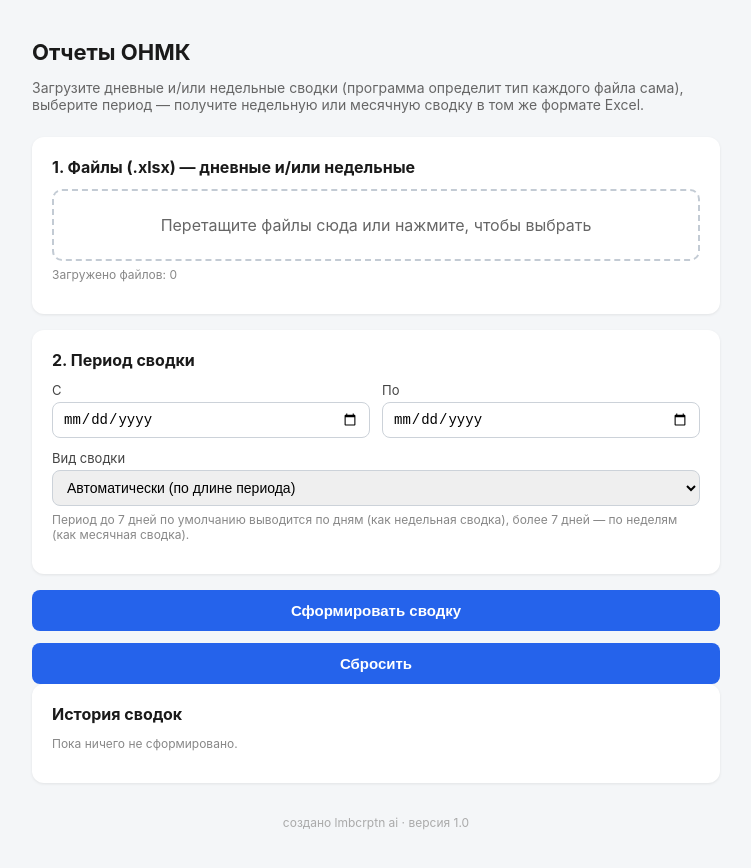
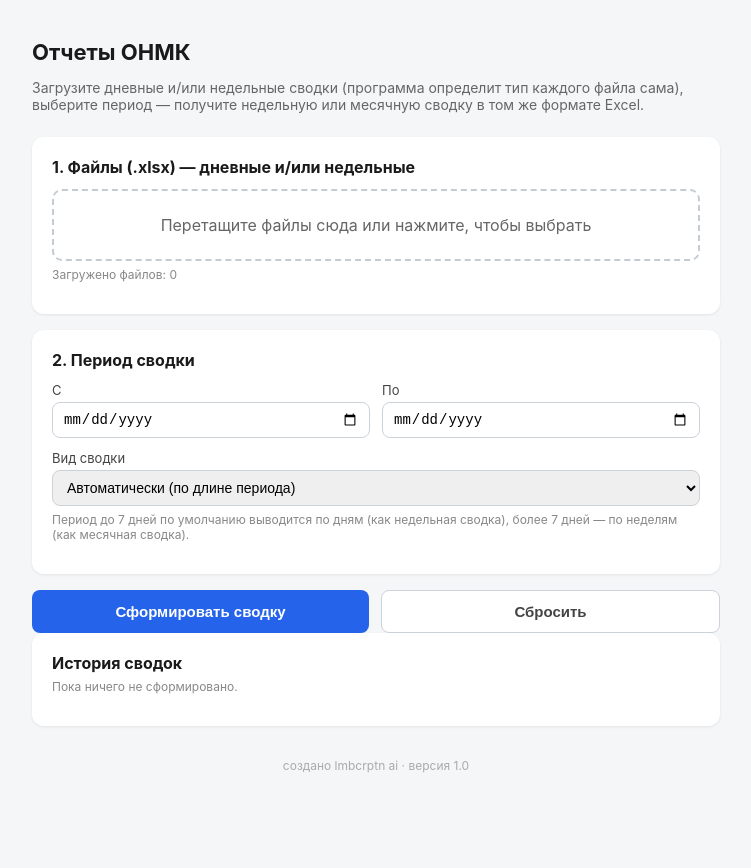
Before and after one commit to lmbcrptn/onmk-app-clean, a Next.js app: page / in a window 1280 px wide. Shown: the top 868 px of the page, without its empty margins (264-1015 px from the left). Built offline with nearby package versions, Linux system fonts and the light colour scheme.

Commit message:
Enhance button and history list styles in globals.css
Added new button styles and history list styles to globals.css.

```diff
--- a/app/globals.css
+++ b/app/globals.css
@@ -80,6 +80,10 @@ h1 {
   gap: 12px;
   flex-wrap: wrap;
 }
+.row .btn {
+  width: auto;
+  flex: 1;
+}
 
 label {
   display: block;
@@ -156,6 +160,52 @@ select {
   margin-top: 6px;
 }
 
+.btnSecondary {
+  background: white;
+  color: #444;
+  border: 1px solid #ccd2d9;
+}
+.btnSecondary:hover {
+  background: #f4f6f8;
+}
+
+.historyHeader {
+  display: flex;
+  align-items: center;
+  justify-content: space-between;
+}
+.historyHeader h2 {
+  margin: 0;
+}
+
+.linkBtn {
+  border: none;
+  background: none;
+  color: #2563eb;
+  cursor: pointer;
+  font-size: 13px;
+  padding: 0;
+}
+
+.historyList {
+  list-style: none;
+  padding: 0;
+  margin: 8px 0 0;
+}
+.historyList li {
+  padding: 8px 0;
+  border-bottom: 1px solid #f0f0f0;
+}
+.historyMain {
+  font-size: 14px;
+  color: #1a1a1a;
+}
+.historyMeta {
+  font-size: 12px;
+  color: #888;
+  margin-top: 2px;
+}
+
 .footer {
   text-align: center;
   font-size: 12px;
```
